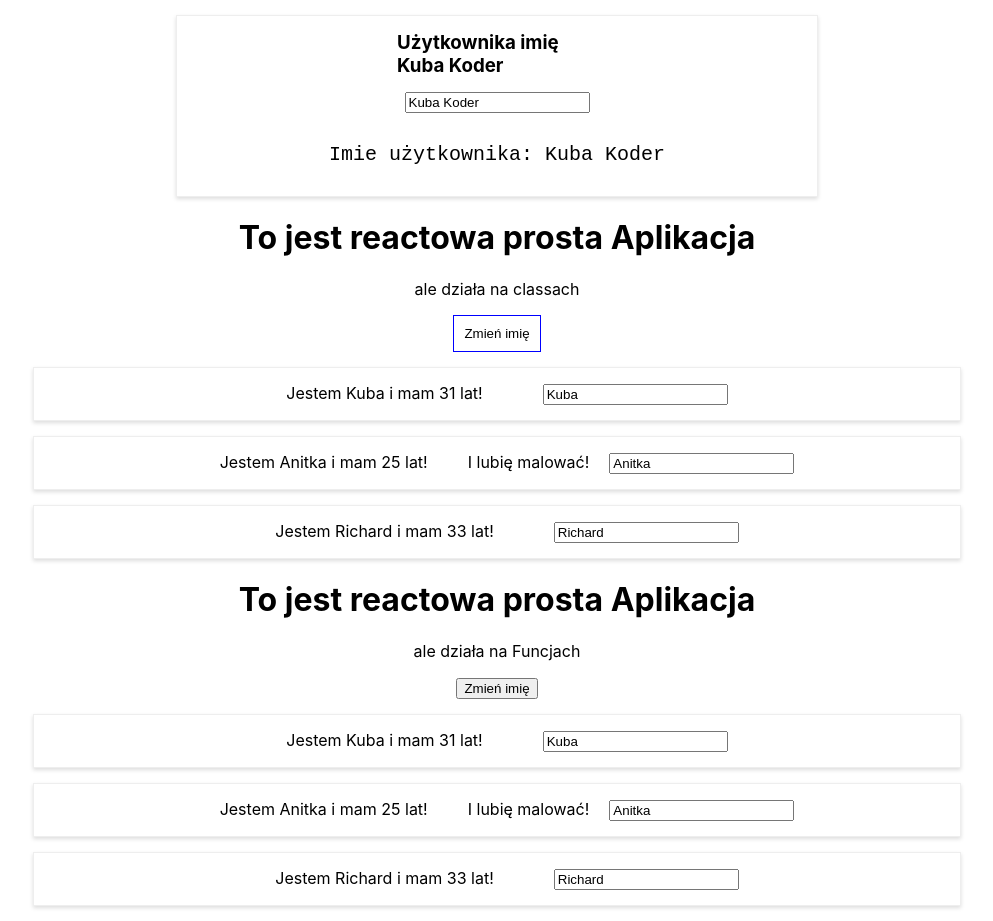
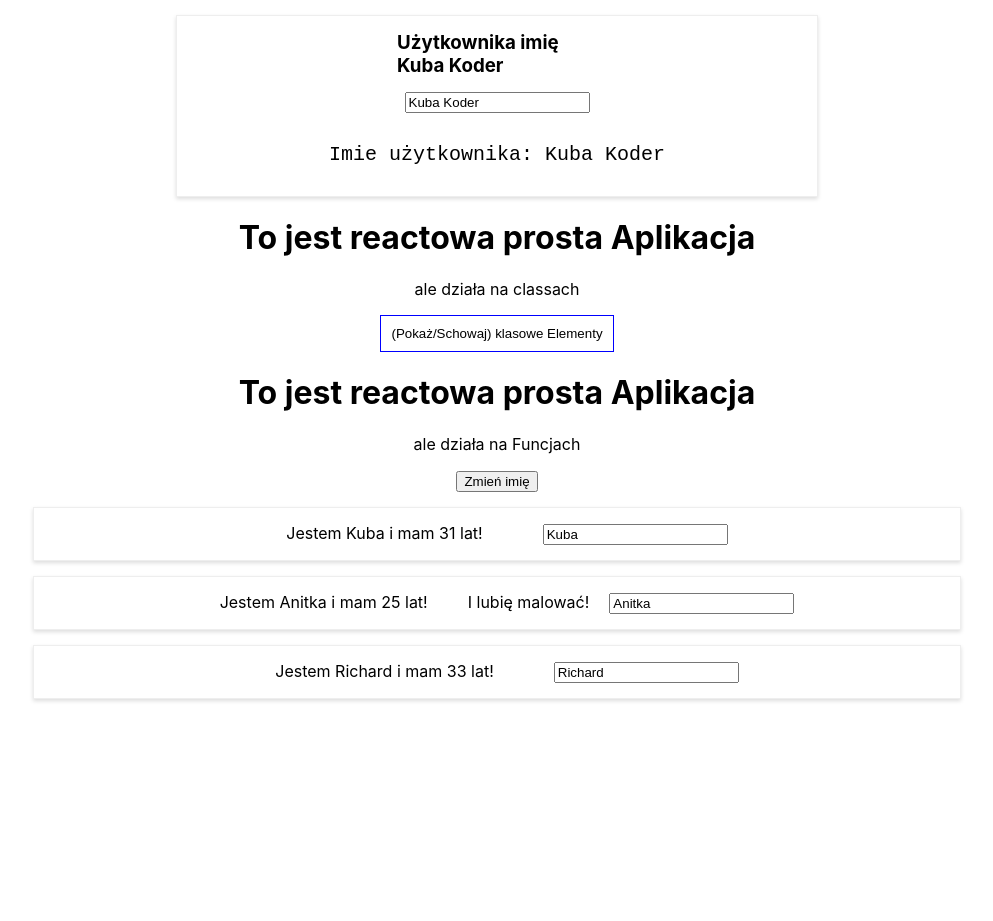
Before and after one commit to SerafinPL/react-persons, a React (Create React App) app: page / in a window 1280 px wide. Shown: the whole page, without its empty margins (143-1136 px from the left). After the commit the page ends 800 px from the top, so only its background shows below. Built offline with nearby package versions, Linux system fonts and the light colour scheme.

Commit message:
wyświetlanie warunkowe części opartej na klasach

```diff
--- a/src/App.js
+++ b/src/App.js
@@ -12,7 +12,8 @@
       {name: "Richard", age: 33}
 
     ],
-    kolejnaZmienna: 'inna zmienna' // to nie znika
+    kolejnaZmienna: 'inna zmienna', // to nie znika
+    pokazPersons: false
   }
 
   zmienImieHandler = (noweImie) => {
@@ -37,6 +38,13 @@
     })
   }
 
+  togglePersonHandler = () => {
+      const czyWidac = this.state.pokazPersons;
+      this.setState ({
+        pokazPersons: !czyWidac
+      })
+  }
+
   render(){
 
     const buttonStyle = {
@@ -50,7 +58,10 @@
       <div className="App">
         <h1> To jest reactowa prosta Aplikacja</h1>
         <p>ale działa na classach</p>
-        <button style={buttonStyle} onClick={this.zmienImieHandler.bind(this, "Marcinek")}>Zmień imię</button>
+        <button style={buttonStyle} onClick={this.togglePersonHandler}>(Pokaż/Schowaj) klasowe Elementy</button>
+        {
+          this.state.pokazPersons === true ?
+            <div>
                   <Person         // lepsze wyjśćie
                     name={this.state.persons[0].name}
                     age={this.state.persons[0].age}
@@ -59,16 +70,16 @@
                   <Person
                     name={this.state.persons[1].name}
                     age={this.state.persons[1].age}
-          funckja={() => this.zmienImieHandler("Miłoszek")} // gorsze wyjscie
-
-          >
-          I lubię malować!
-        </Person>
+                    funkcja={() => this.zmienImieHandler("Miłoszek")} // gorsze wyjscie
+                    zmiana={this.zmianaImieniaHandler}>I lubię malować!</Person>
                   <Person
                     name={this.state.persons[2].name}
                     age={this.state.persons[2].age}
-          zmiana={this.zmianaImieniaHandler}
+
                   />
+            </div>
+          : null
+        }
       </div>
     );
   }
--- a/src/AppFunction.js
+++ b/src/AppFunction.js
@@ -34,7 +34,7 @@
         <h1> To jest reactowa prosta Aplikacja</h1>
         <p>ale działa na Funcjach</p>
         <button onClick={zmienImieHandler.bind(this, "Marcinek")}>Zmień imię</button>
-        <Person
+        <Person 		/* Lepsze dowązanie*/
         	name={personsState.persons[0].name}
         	age={personsState.persons[0].age}
         />
@@ -46,6 +46,7 @@
         <Person
         	name={personsState.persons[2].name}
         	age={personsState.persons[2].age}
+        	funkcja={() => zmienImieHandler("Miłoszek")} // gorsze wyjscie
         />
       </div>
     );
--- a/src/Person/Person.js
+++ b/src/Person/Person.js
@@ -5,7 +5,7 @@
 const Person = (props) => {
 	return(
 		<div className="persons">
-			<p onClick={props.funckja}>Jestem {props.name} i mam {props.age} lat!</p>
+			<p onClick={props.funkcja}>Jestem {props.name} i mam {props.age} lat!</p>
 			<p>{props.children}</p>
 			<input type="text" onChange={props.zmiana} value={props.name}/>
 		</div>
```
Lines whose indentation alone changed are shown as unchanged.
